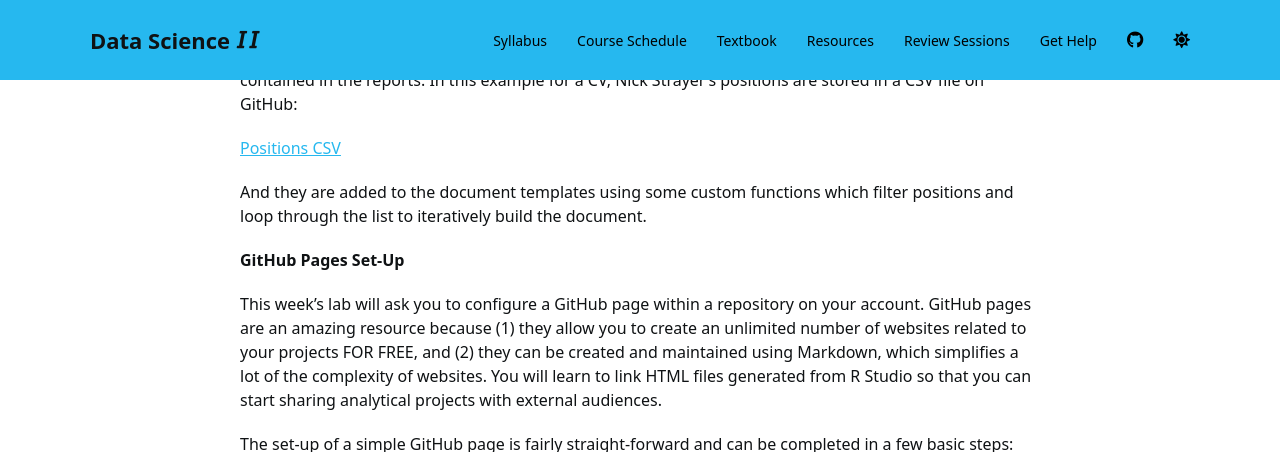
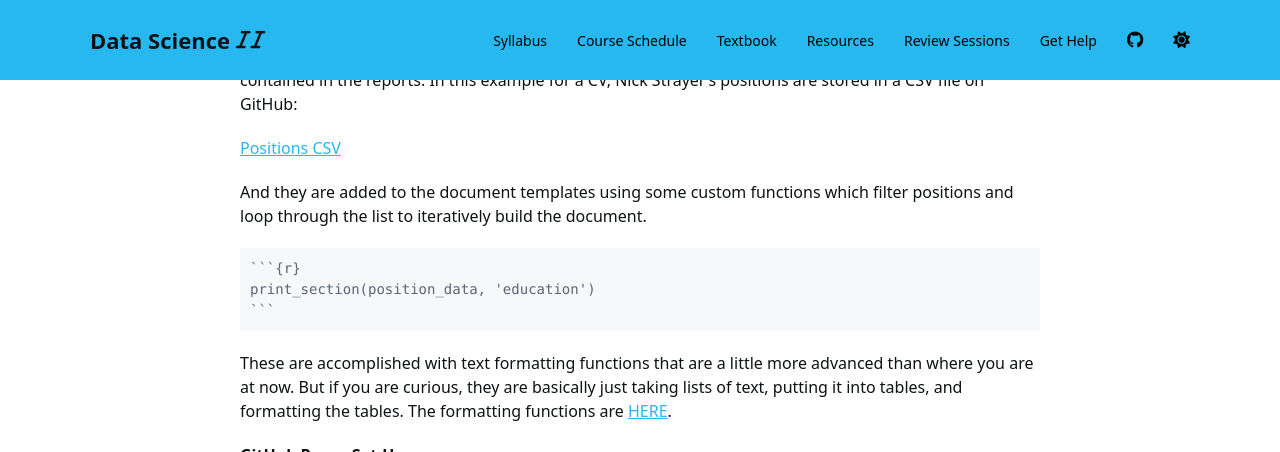
Before and after one commit to DS4PS/cpp-527-fall-2020, a Jekyll site: the page built from schedule.md, in a window 1280 px wide and 900 px high, scrolled down 41737 px, cut to the strip 0-452 px from the top of the window. Built offline with Jekyll 4.4.1, drawn with Linux system fonts in a browser that asks for light colours; nearby versions of some CDN libraries; a script bundle is joined from its source files by our own code; library files that are not in the unit come from our copies; a style sheet for code colours, icons or effects is not loaded.

Commit message:
Update schedule.md

`````diff
--- a/schedule.md
+++ b/schedule.md
@@ -1795,9 +1795,18 @@
 
 We will also practice automation by the separation of the design elements of reporting from the data contained in the reports. In this example for a CV, Nick Strayer's positions are stored in a CSV file on GitHub:
 
-[Positions CSV](https://github.com/nstrayer/cv/blob/master/positions.csv)
+[Positions CSV](https://github.com/nstrayer/cv/blob/switch_to_googlesheets/csvs/positions.csv)
 
 And they are added to the document templates using some custom functions which filter positions and loop through the list to iteratively build the document.
+
+````
+```{r}
+print_section(position_data, 'education')
+```
+````
+
+These are accomplished with text formatting functions that are a little more advanced than where you are at now. But if you are curious, they are basically just taking lists of text, putting it into tables, and formatting the tables. The formatting functions are [HERE](https://github.com/nstrayer/cv/blob/switch_to_googlesheets/parsing_functions.R).
+
 
 **GitHub Pages Set-Up**
 
`````
